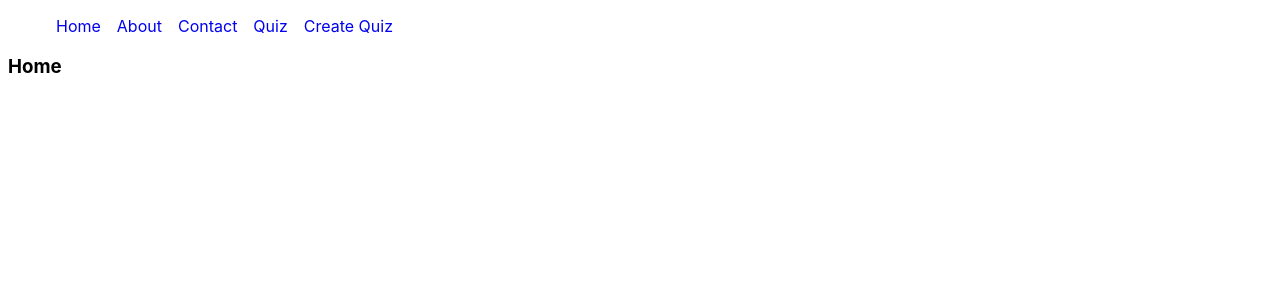
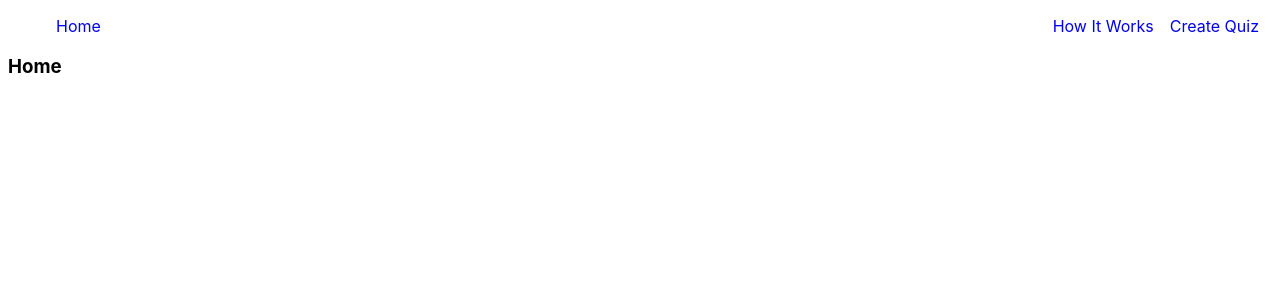
Before and after one commit to aolamide/quizza, a React (Create React App) app in the folder quiz-frontend/: page / in a window 1280 px wide. Shown: the top 300 px of the page. Built offline with nearby package versions, Linux system fonts and the light colour scheme.

Commit message:
remove unwanted links

```diff
--- a/quiz-frontend/src/Nav.jsx
+++ b/quiz-frontend/src/Nav.jsx
@@ -8,18 +8,14 @@ function Nav() {
            <Link to='/'>
             <li>Home</li>
            </Link>
-           <Link to='/about'>
-            <li>About</li>
-           </Link>
-           <Link to='/contact'>
-            <li>Contact</li>
-           </Link>
-           <Link to={`/quiz/5d304edf9f12db292c6c4f82`}>
-            <li>Quiz</li>
-           </Link>
-           <Link to='/createquiz'>
-            <li>Create Quiz</li>
-           </Link>
+           <span className="right">
+             <Link to='/howitworks'>
+              <li>How It Works</li>
+            </Link>
+            <Link to='/createquiz'>
+              <li>Create Quiz</li>
+            </Link>
+           </span>
        </ul>
    </nav>
   );
```
